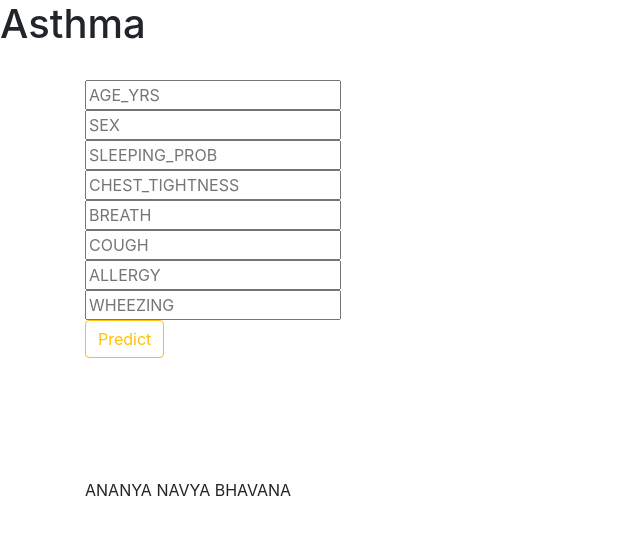
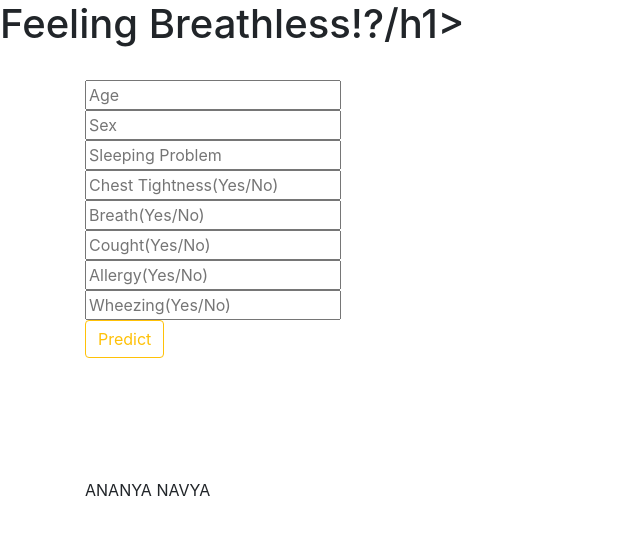
Before and after one commit to ananya-menon/Asthma, a Flask app: page / in a window 1280 px wide. Shown: the top 535 px of the page, without its empty margins (0-640 px from the left). Run offline with Flask 2, Linux system fonts and the light colour scheme; parts of the project's set-up code (start-up, migrations or seed data) failed here and were passed over; some libraries are stand-ins or nearby versions.

Commit message:
Update Asthma.html

```diff
--- a/templates/Asthma.html
+++ b/templates/Asthma.html
@@ -23,7 +23,7 @@
 <body>
 
     <header>
-        <h1>Asthma</h1>
+        <h1>Feeling Breathless!?/h1>
 
     </header>
 
@@ -34,21 +34,21 @@
 
 
 
-            <input type="text" name="AGE_YRS" placeholder="AGE_YRS" required="required">
+            <input type="text" name="AGE_YRS" placeholder="Age" required="required">
             <br>
-            <input type="text" name="SEX" placeholder="SEX" required="required">
+            <input type="text" name="SEX" placeholder="Sex" required="required">
             <br>
-            <input type="text" name="SLEEPING_PROB" placeholder="SLEEPING_PROB" required="required">
+            <input type="text" name="SLEEPING_PROB" placeholder="Sleeping Problem" required="required">
             <br>
-            <input type="text" name="CHEST_TIGHTNESS" placeholder="CHEST_TIGHTNESS" required="required">
+            <input type="text" name="CHEST_TIGHTNESS" placeholder="Chest Tightness(Yes/No)" required="required">
             <br>
-            <input type="text" name="BREATH" placeholder="BREATH" required="required">
+            <input type="text" name="BREATH" placeholder="Breath(Yes/No)" required="required">
             <br>
-            <input type="text" name="COUGH" placeholder="COUGH" required="required">
+            <input type="text" name="COUGH" placeholder="Cought(Yes/No)" required="required">
             <br>
-            <input type="text" name="ALLERGY" placeholder="ALLERGY" required="required">
+            <input type="text" name="ALLERGY" placeholder="Allergy(Yes/No)" required="required">
             <br>
-            <input type="text" name="WHEEZING" placeholder="WHEEZING" required="required">
+            <input type="text" name="WHEEZING" placeholder="Wheezing(Yes/No)" required="required">
             <br>
             <button type="submit" class="btn btn-outline-warning">Predict</button>
 
@@ -63,7 +63,7 @@
         <br>
         <br>
 
-        <p>ANANYA NAVYA BHAVANA</p>
+        <p>ANANYA NAVYA</p>
 
 
     </div>
```
